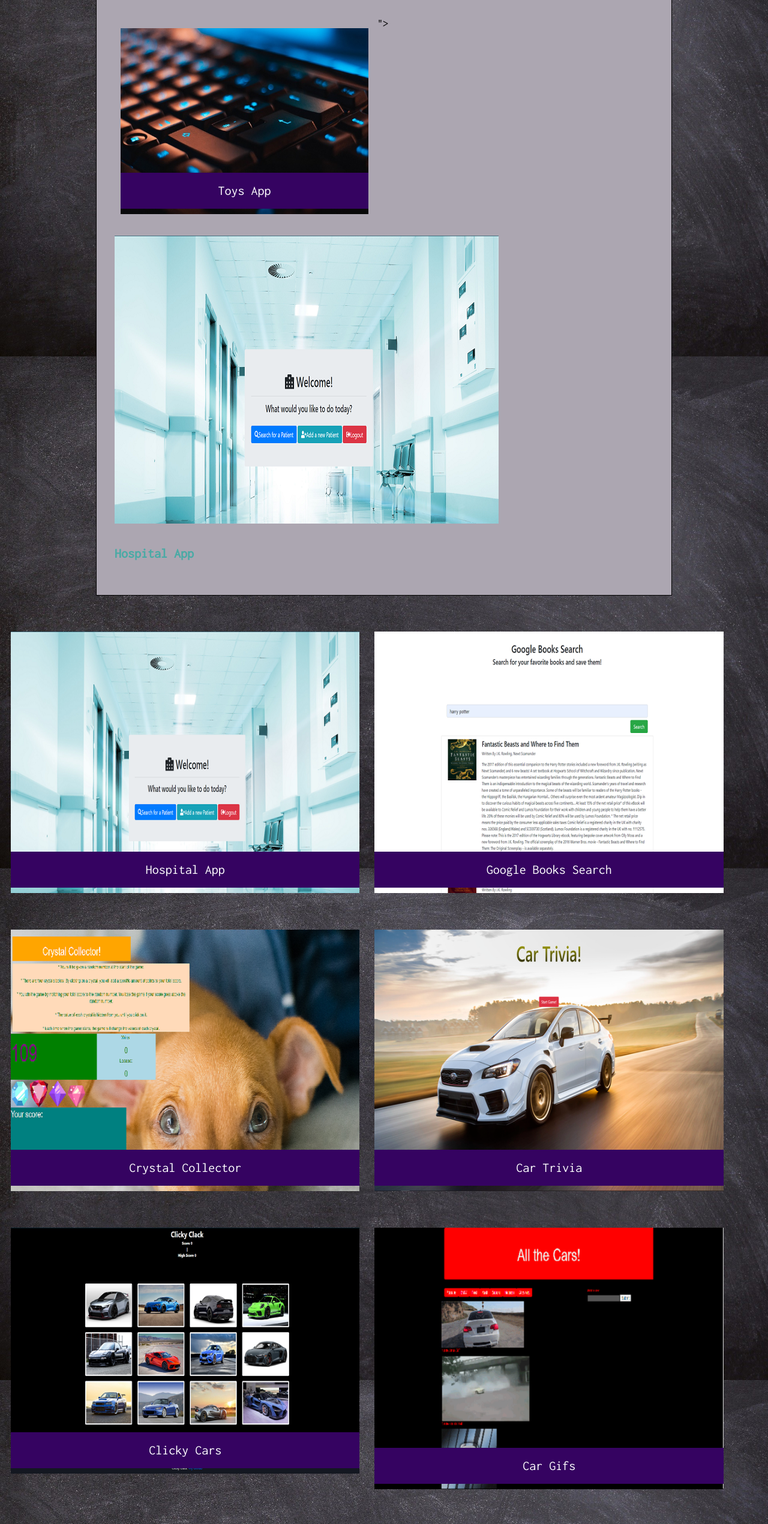
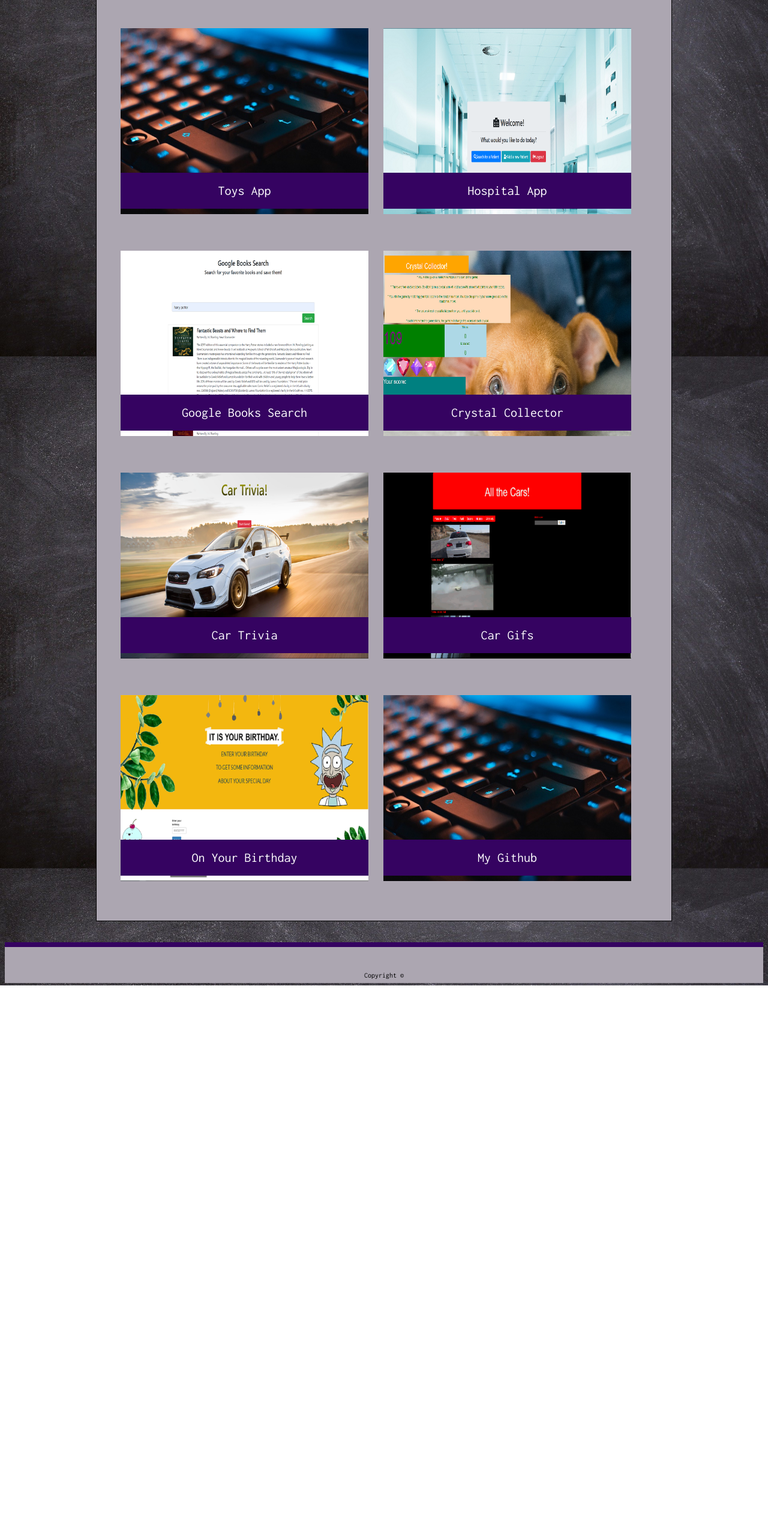
Before and after one commit to Bangdrum/mainportfolio, a plain HTML site: page portfolio.html in a window 1280 px wide. Shown: the part 259-2800 px from the top of the page at 60% size. After the commit the page ends 1902 px from the top, so only its background shows below. Drawn offline with Linux system fonts and the light colour scheme.

Commit message:
fixed toys link

```diff
--- a/portfolio.html
+++ b/portfolio.html
@@ -33,12 +33,6 @@
           <h3>Toys App</h3>
 
         </a>
-      </div>">
-      <img src="assets/images/Hospital.png" alt="Letter Guess" />
-
-      <h3>Hospital App</h3>
-
-      </a>
       </div>
 
       <div class="work">
@@ -65,6 +59,7 @@
           <h3>Crystal Collector</h3>
         </a>
       </div>
+
       <div class="work">
         <a href="https://bangdrum.github.io/TriviaGame/">
           <img src="assets/images/Cartrivia.png" alt="Trivia Game" />
@@ -73,13 +68,13 @@
         </a>
       </div>
 
-  <div class="work">
+      <!-- <div class="work">
         <a href="https://clickcars.herokuapp.com/">
           <img src="assets/images/clickycars.png" alt="clicky cars" />
 
           <h3>Clicky Cars</h3>
         </a>
-  </div>
+      </div> -->
 
       <div class="work">
         <a href="https://bangdrum.github.io/ajax/">
@@ -88,6 +83,7 @@
           <h3>Car Gifs</h3>
         </a>
       </div>
+
       <div class="work">
         <a href="https://atrodondi.github.io/Project-1/">
           <img src="assets/images/birthday.png" alt="On Your Birthday" />
@@ -95,6 +91,7 @@
           <h3>On Your Birthday</h3>
         </a>
       </div>
+
       <div class="work">
         <a href="https://github.com/Bangdrum">
           <img src="assets/images/computer.jpg" alt="Github" />
```
Lines whose indentation alone changed are shown as unchanged.
